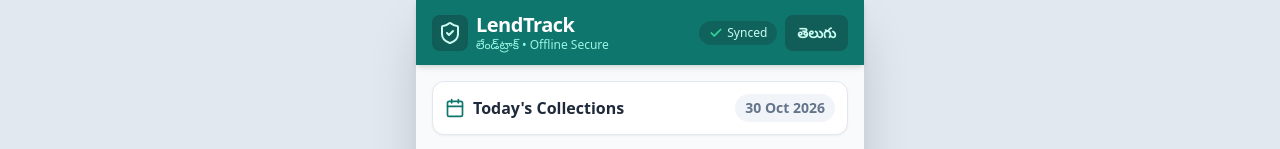
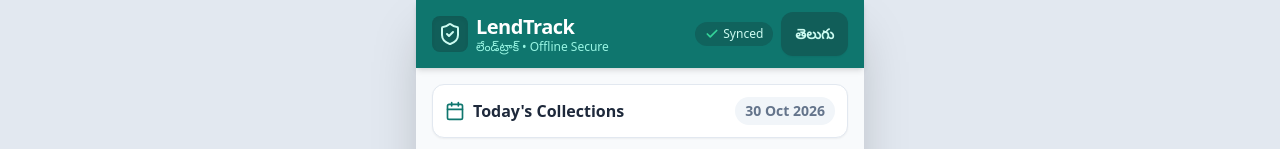
Before and after one commit to kothaaditya799-creator/Lendd, a React (Vite) app: page / in a window 1280 px wide. Shown: the top 149 px of the page. Built offline with nearby package versions, Linux system fonts and the light colour scheme.

Commit message:
fix(phase-1): apply code review recommendations for safe-area insets and touch targets

```diff
--- a/index.html
+++ b/index.html
@@ -3,7 +3,7 @@
   <head>
     <meta charset="UTF-8" />
     <link rel="icon" type="image/svg+xml" href="/favicon.svg" />
-    <meta name="viewport" content="width=device-width, initial-scale=1.0, maximum-scale=1.0, user-scalable=no" />
+    <meta name="viewport" content="width=device-width, initial-scale=1.0, maximum-scale=1.0, user-scalable=no, viewport-fit=cover" />
     <meta name="theme-color" content="#0F766E" />
     <link rel="manifest" href="/manifest.json" />
     <title>LendTrack | లేండ్‌ట్రాక్</title>
--- a/src/components/layout/BottomNav.tsx
+++ b/src/components/layout/BottomNav.tsx
@@ -42,7 +42,7 @@ export const BottomNav: React.FC<BottomNavProps> = ({
   ];
 
   return (
-    <nav className="fixed bottom-0 left-0 right-0 z-30 flex justify-center bg-white border-t border-slate-200 shadow-lg">
+    <nav className="fixed bottom-0 left-0 right-0 z-30 flex justify-center bg-white border-t border-slate-200 shadow-lg pb-[env(safe-area-inset-bottom,0px)]">
       <div className="flex w-full max-w-md items-center justify-around px-2 py-1">
         {tabs.map((tab) => {
           const isActive = activeTab === tab.id;
--- a/src/components/layout/TopHeader.tsx
+++ b/src/components/layout/TopHeader.tsx
@@ -49,11 +49,11 @@ export const TopHeader: React.FC<TopHeaderProps> = ({
           )}
         </div>
 
-        {/* Language Switcher Button */}
+        {/* Language Switcher Button with generous touch hit target */}
         <button
           onClick={onToggleLanguage}
           aria-label="Toggle Language"
-          className="flex h-9 items-center rounded-lg bg-brand-800 px-3 text-sm font-semibold text-brand-100 active:scale-95 transition-transform"
+          className="flex h-11 min-w-[56px] items-center justify-center rounded-xl bg-brand-800 px-3.5 text-sm font-bold text-brand-100 shadow-sm active:scale-95 transition-transform"
         >
           {currentLanguage === 'te' ? 'EN' : 'తెలుగు'}
         </button>
```
Also changed, not shown: public/favicon.svg.
